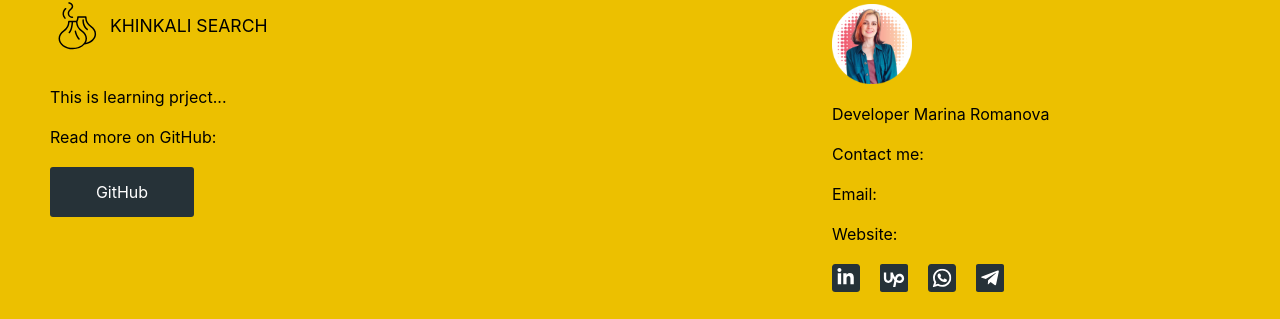
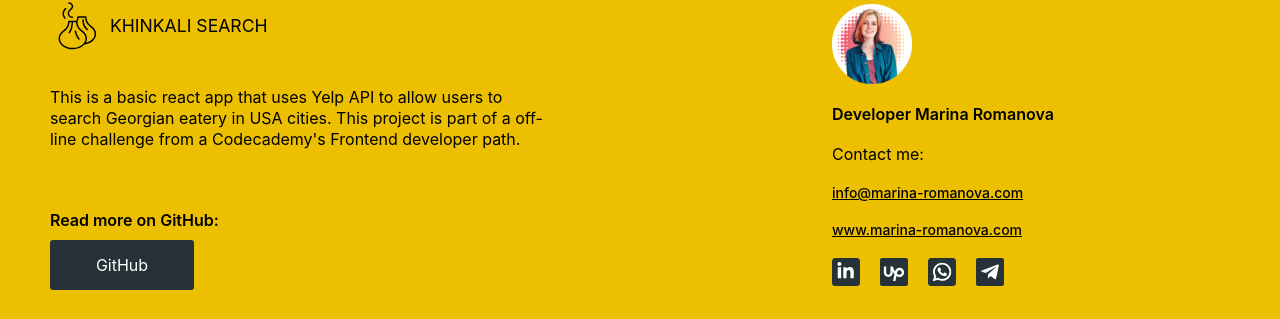
Before and after one commit to marina-projects/react_app_georgian_food, a React (Create React App) app: page / in a window 1280 px wide. Shown: the part 782-1101 px from the top of the page. Built offline with nearby package versions, Linux system fonts and the light colour scheme; no server answers.

Commit message:
footer content

```diff
--- a/src/components/footer/footer.css
+++ b/src/components/footer/footer.css
@@ -15,7 +15,7 @@
     margin-left: 6%;
     margin-top: 2%;
     align-items: flex-start;
-    gap: 20px;
+    gap: 10px;
 }
 
 .project-description p, .project-description a {
@@ -24,11 +24,22 @@
 
 .project-description p {
     font-size: 16px;
+    line-height: 1.3;
+    width: 60%;
 }
 
 .first-column .logo-area {
     margin-top: 5%;
     margin-left: 3%;
+}
+
+.read-more {
+    font-weight: 600;
+    margin-top: 50px;
+}
+
+.developer-name {
+    font-weight: 600;
 }
 
 .second-column {
@@ -64,9 +75,21 @@
     font-size: 16px;
 }
 
+.second-column a {
+    color: #020202;
+    font-size: 14px;
+    font-weight: 500;
+}
+
 .project-description a:hover, .icons-area img:hover {
     transform: scale(1.1);
     transition-duration: 400ms;
+    cursor: pointer;
+  }
+
+  .second-column a:hover {
+    transform: scale(1.05);
+    transition-duration: 600ms;
     cursor: pointer;
   }
 
@@ -111,4 +134,9 @@
         align-self: center;
         font-size: 12px;
     }
+
+    .project-description p {
+        width: 100%;
+        text-align: center;
+    }
 }
--- a/src/components/footer/footer.js
+++ b/src/components/footer/footer.js
@@ -17,22 +17,22 @@
                     <p>Khinkali Search</p>
                 </div>
                 <div className="project-description div-column">
-                    <p>This is learning prject...</p>
+                    <p>This is a basic react app that uses Yelp API to allow users to search Georgian eatery in USA cities. This project is part of a off-line challenge from a Codecademy's Frontend developer path.</p>
                     <p className="read-more">Read more on GitHub:</p>
-                    <a href="https://github.com/marina-projects">GitHub</a>
+                    <a href="https://github.com/marina-projects/react_app_georgian_food" target="_blank" rel="noreferrer">GitHub</a>
                 </div>
             </div>
             <div className="second-column div-column">
                 <img src={photo} alt='developer'/>
-                <p>Developer Marina Romanova</p>
+                <p className="developer-name">Developer Marina Romanova</p>
                 <p>Contact me:</p>
-                <p>Email: </p>
-                <p>Website: </p>
+                <a href="mailto: info@marina-romanova.com" target="_blank" rel="noreferrer">info@marina-romanova.com </a>
+                <a href="https://www.marina-romanova.com" target="_blank" rel="noreferrer">www.marina-romanova.com </a>
                 <div className="icons-area div-row">
-                    <img src={linkedin} alt='linkedin-logo' />
-                    <img src={upwork} alt='upwork-logo' />
-                    <img src={whatsapp} alt='whatsapp-logo' />
-                    <img src={telegram} alt='telegram-logo' />
+                    <a href="https://www.linkedin.com/in/yellowmarine/" target="_blank" rel="noreferrer"><img src={linkedin} alt='linkedin-logo' /></a>
+                    <a href="https://www.upwork.com/freelancers/marinar18" target="_blank" rel="noreferrer"><img src={upwork} alt='upwork-logo' /></a>
+                    <a href="https://wa.me/89119996038" target="_blank" rel="noreferrer"><img src={whatsapp} alt='whatsapp-logo' /></a>
+                    <a href="https://t.me/yellowmarine" target="_blank" rel="noreferrer"><img src={telegram} alt='telegram-logo' /></a>
                 </div>
 
             </div>
```
